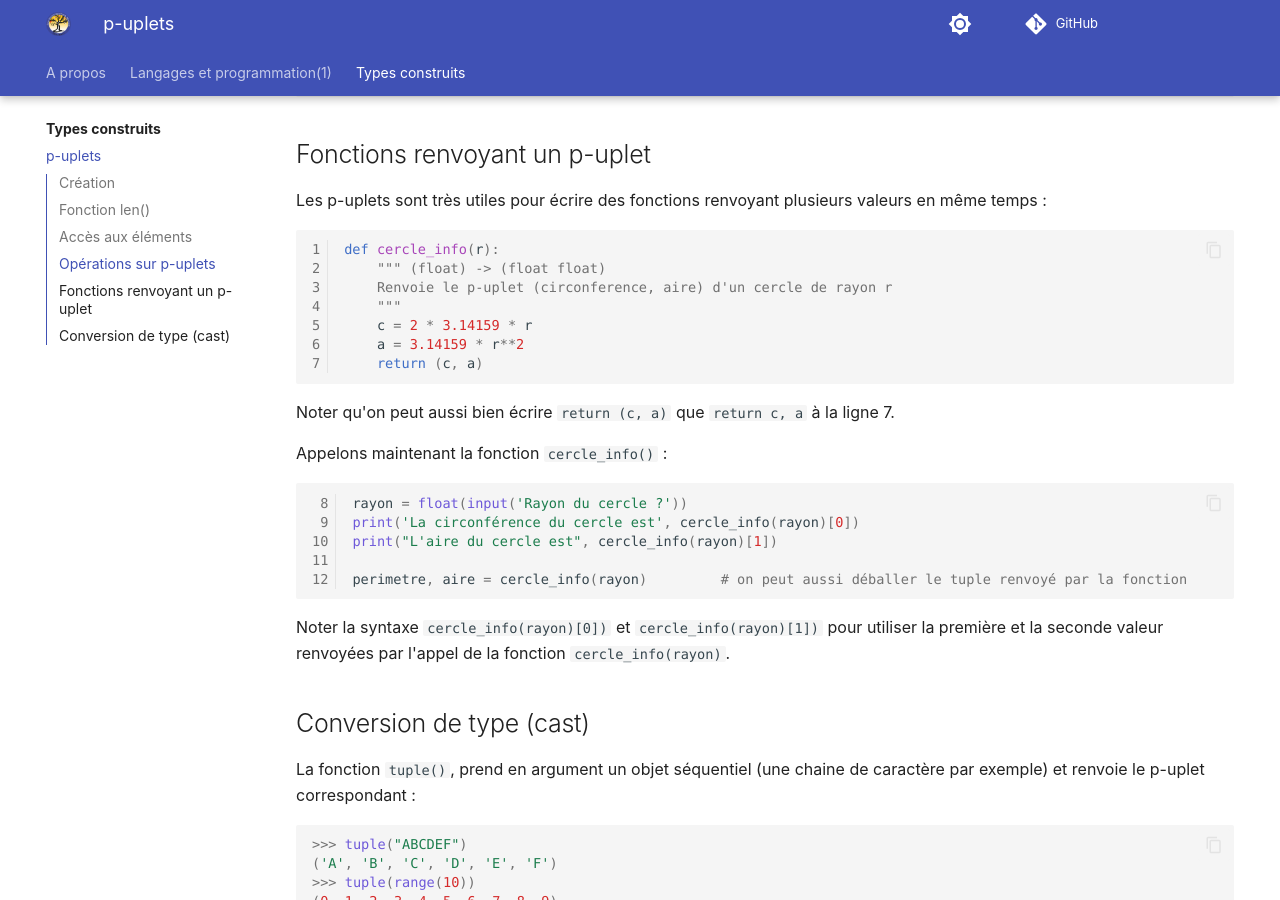
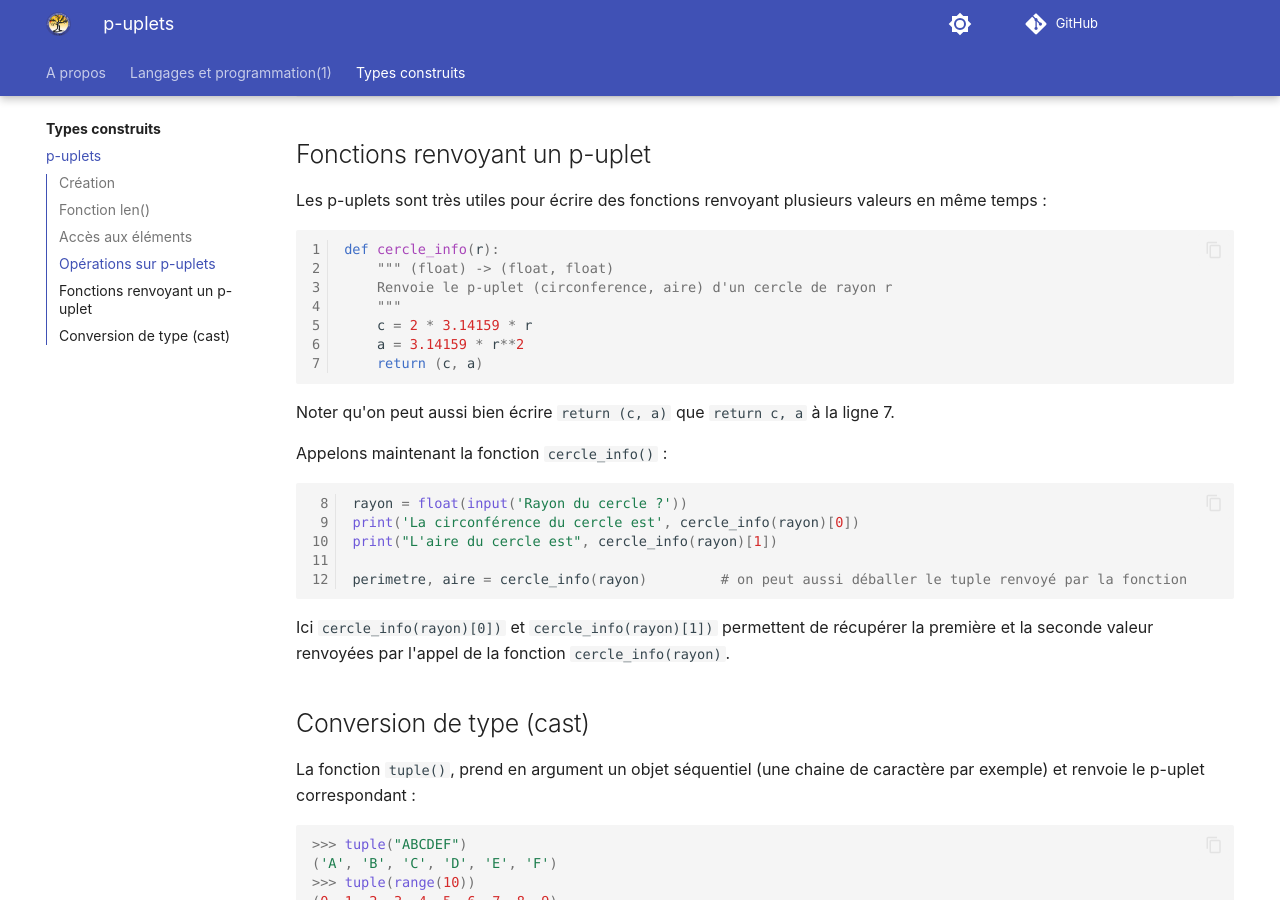
Before and after one commit to eipaca/NSI-1, an MkDocs documentation site: the page built from docs/types-construits/1-p-uplets.md, in a window 1280 px wide and 900 px high, scrolled down 4495 px. Built offline with MkDocs 1.6.1 and Material for MkDocs 9.7.7, drawn with Linux system fonts in a browser that asks for light colours; emoji names are drawn with the system emoji font; comment, search, counter and statistics services are not loaded.

Commit message:
Add files via upload

````diff
--- a/docs/types-construits/1-p-uplets.md
+++ b/docs/types-construits/1-p-uplets.md
@@ -257,7 +257,7 @@
 
 ``` py linenums="1"
 def cercle_info(r):
-    """ (float) -> (float float)
+    """ (float) -> (float, float)
     Renvoie le p-uplet (circonference, aire) d'un cercle de rayon r
     """
     c = 2 * 3.14159 * r
@@ -276,7 +276,7 @@
 perimetre, aire = cercle_info(rayon)         # on peut aussi déballer le tuple renvoyé par la fonction
 ```
 
-Noter la syntaxe `cercle_info(rayon)[0])` et `cercle_info(rayon)[1])` pour utiliser la première et la seconde valeur renvoyées
+Ici `cercle_info(rayon)[0])` et `cercle_info(rayon)[1])` permettent de récupérer la première et la seconde valeur renvoyées
 par l'appel de la fonction `cercle_info(rayon)`.
 
 
````
